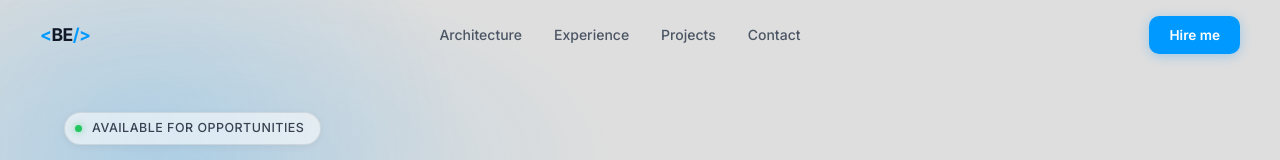
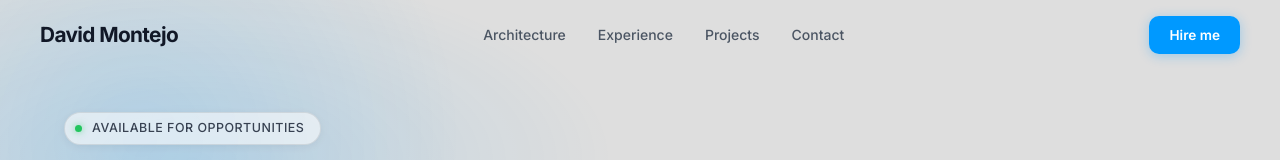
Before and after one commit to DavidMontejoT/DavidMontejoPortfolio, a React (Vite) app: page / in a window 1280 px wide. Shown: the top 160 px of the page. Built offline with nearby package versions, Linux system fonts and the light colour scheme.

Commit message:
Update navbar logo to David Montejo

```diff
--- a/src/app/components/Navbar.tsx
+++ b/src/app/components/Navbar.tsx
@@ -37,15 +37,13 @@
         style={{
           fontFamily: "Inter, sans-serif",
           fontWeight: 800,
-          fontSize: "1.1rem",
+          fontSize: "1.3rem",
           color: "#111827",
           textDecoration: "none",
           letterSpacing: "-0.03em",
         }}
       >
-        <span style={{ color: "#0099FF" }}>&lt;</span>
-        BE
-        <span style={{ color: "#0099FF" }}>/&gt;</span>
+        David Montejo
       </a>
 
       {/* Desktop links */}
```
Also changed, not shown: 1 other file (tests, documents, lock files or other folders).
